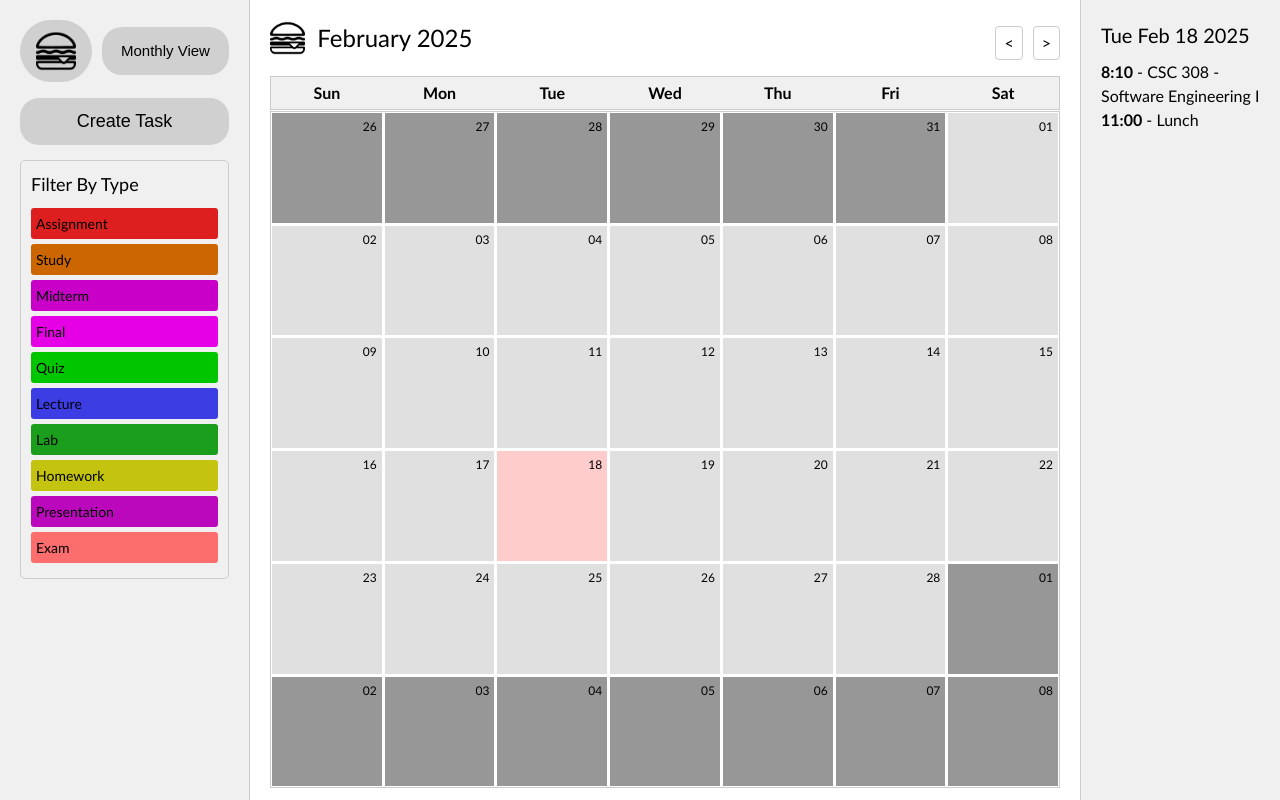
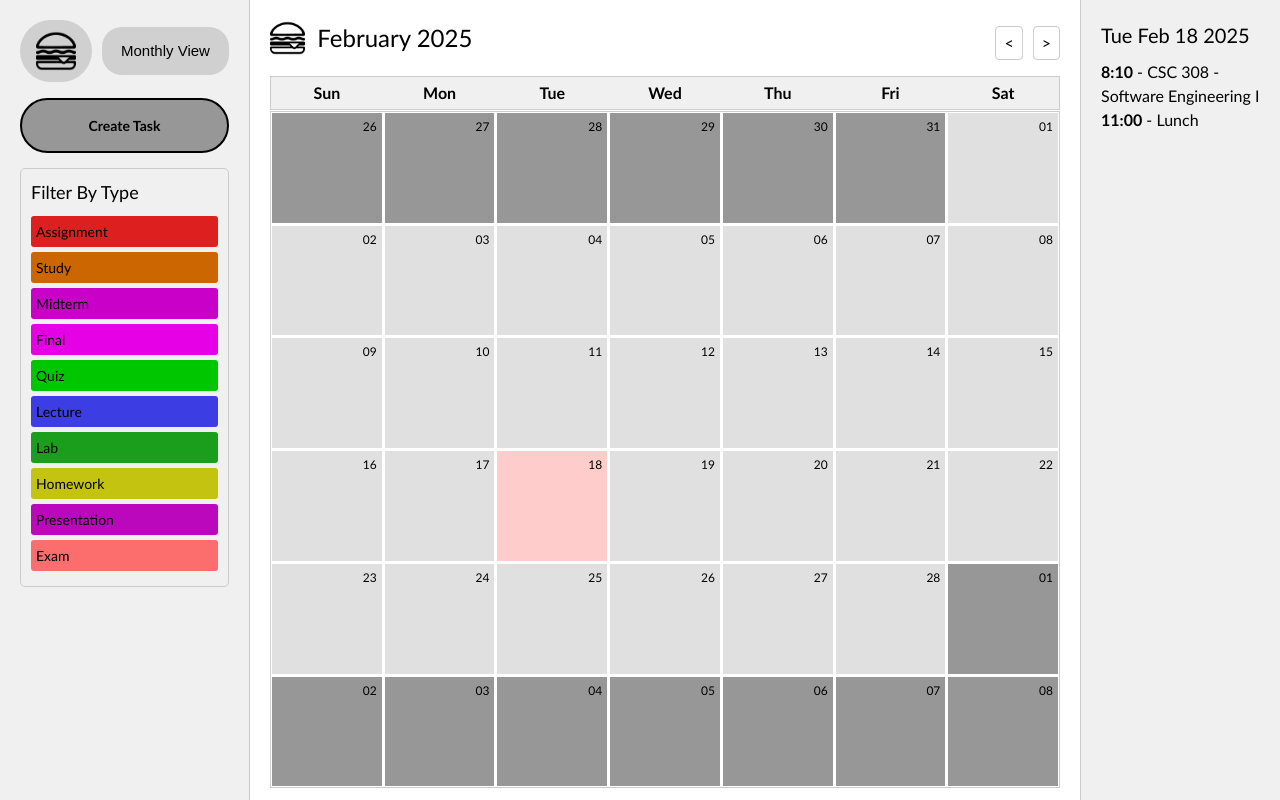
Before and after one commit to siyche/Team-Hamburger, a React (Vite) app in the folder packages/react-frontend/: page /day in a window 1280 px wide. Built offline with nearby package versions, Linux system fonts and the light colour scheme.

Commit message:
create task button

```diff
--- a/packages/react-frontend/src/components/SideBar.jsx
+++ b/packages/react-frontend/src/components/SideBar.jsx
@@ -1,5 +1,6 @@
-import React from 'react';
-import '../styles/Sidebar.css';
+import React from "react";
+import "../styles/Sidebar.css";
+import CreateTaskButton from "./CreateTaskButton.jsx";
 
 const SideBar = () => {
   return (
@@ -10,8 +11,7 @@ const SideBar = () => {
         </button>
         <button className="button1">Monthly View</button>
       </div>
-
-      <button className="button2">Create Task</button>
+      <CreateTaskButton />
 
       <div className="filter-section">
         <h3>Filter By Type</h3>
```
